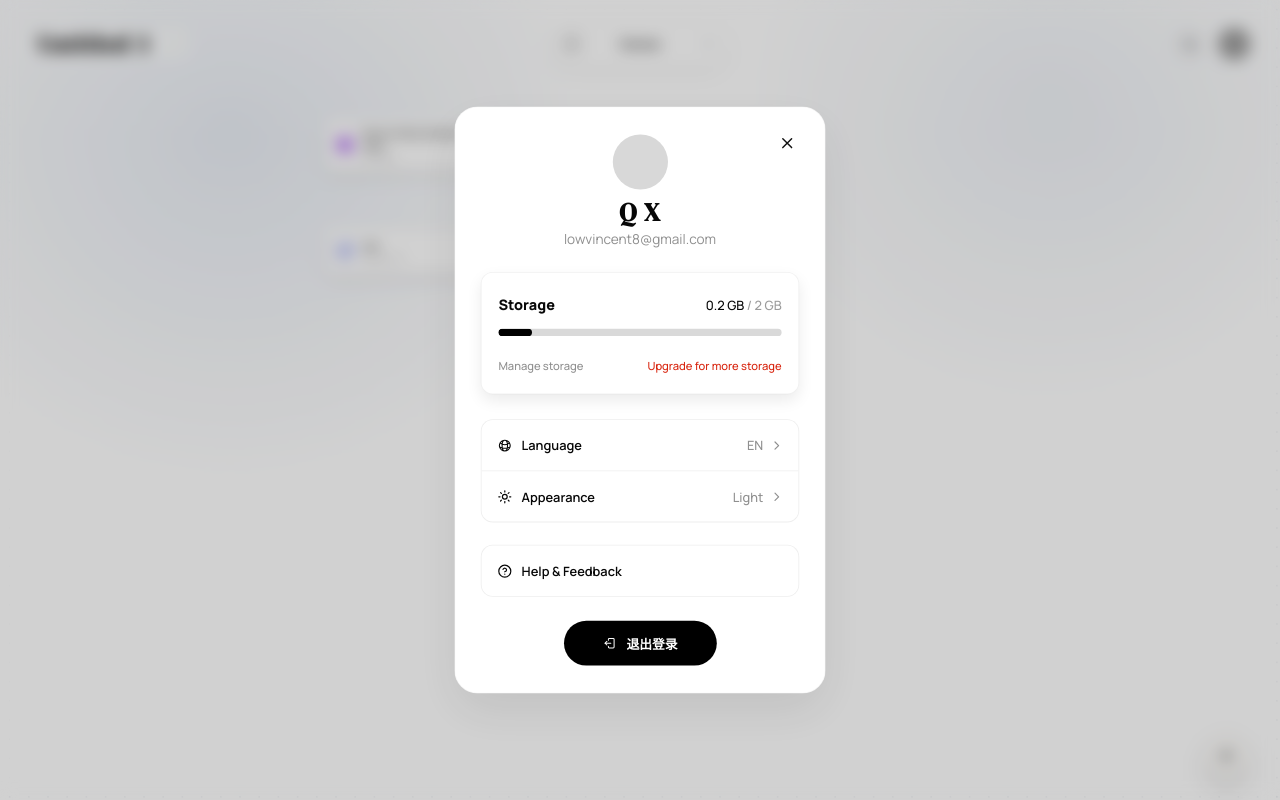
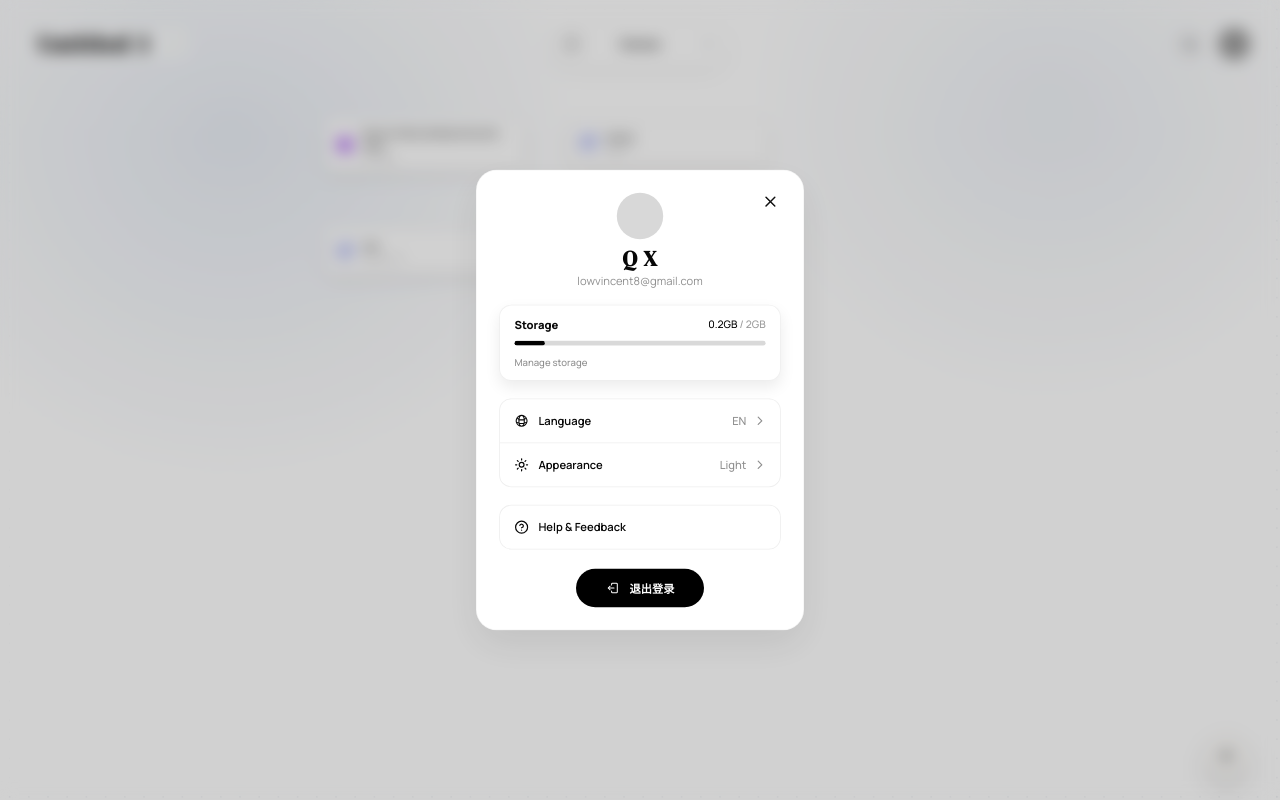
Before and after one commit to vincentlow02/intoday0, a React (Vite) app: page / in a window 1280 px wide. Both pictures are taken after a click on the button 1234 px from the left and 44 px from the top of the page. Built offline with nearby package versions, Linux system fonts and the light colour scheme; grey boxes are pictures that could not be loaded.

Commit message:
Refine compact account settings modal

```diff
--- a/src/components/DesktopProfilePage.jsx
+++ b/src/components/DesktopProfilePage.jsx
@@ -4,6 +4,9 @@ import { translations } from '../lib/translations';
 import { getUserProfile } from '../userProfile';
 
 const APPEARANCE_OPTIONS = ['light', 'dark'];
+const COMPACT_LANGUAGE_OPTIONS = PROFILE_LANGUAGE_OPTIONS.filter((option) => (
+  ['EN', 'ZH', 'JA', 'TH'].includes(option.value)
+));
 
 const CloseIcon = () => (
   <svg width="22" height="22" viewBox="0 0 24 24" fill="none" aria-hidden="true">
@@ -75,7 +78,7 @@ const SettingsRow = ({
         </span>
       </span>
     </button>
-    {expanded ? <div className="desktop-profile-setting-panel">{children}</div> : null}
+    {expanded ? <div className="desktop-profile-setting-popover">{children}</div> : null}
   </div>
 );
 
@@ -103,6 +106,12 @@ function DesktopProfilePage({
       handleClose();
     }
   }, [handleClose]);
+  const handleStageClick = useCallback((event) => {
+    event.stopPropagation();
+    if (!event.target.closest('.desktop-profile-setting')) {
+      setExpandedSection(null);
+    }
+  }, []);
 
   useEffect(() => {
     if (!open) {
@@ -128,7 +137,7 @@ function DesktopProfilePage({
       <div className="desktop-profile-page-orb desktop-profile-page-orb-left" aria-hidden="true" />
       <div className="desktop-profile-page-orb desktop-profile-page-orb-right" aria-hidden="true" />
 
-      <div className="desktop-profile-stage" onClick={(e) => e.stopPropagation()}>
+      <div className="desktop-profile-stage" onClick={handleStageClick}>
         <button type="button" className="desktop-profile-page-close" onClick={handleClose} aria-label={t.close}>
           <CloseIcon />
         </button>
@@ -151,14 +160,13 @@ function DesktopProfilePage({
           <div className="desktop-profile-storage-card">
             <div className="desktop-profile-storage-header">
               <span>Storage</span>
-              <span><strong>0.2 GB</strong> / 2 GB</span>
+              <span><strong>0.2GB</strong> / 2GB</span>
             </div>
             <div className="desktop-profile-storage-track" aria-hidden="true">
               <span className="desktop-profile-storage-fill" />
             </div>
             <div className="desktop-profile-storage-footer">
               <span>Manage storage</span>
-              <button type="button">Upgrade for more storage</button>
             </div>
           </div>
 
@@ -171,7 +179,7 @@ function DesktopProfilePage({
               onClick={() => setExpandedSection((current) => (current === 'language' ? null : 'language'))}
             >
               <div className="desktop-profile-choice-grid">
-                {PROFILE_LANGUAGE_OPTIONS.map((option) => (
+                {COMPACT_LANGUAGE_OPTIONS.map((option) => (
                   <button
                     key={option.value}
                     type="button"
--- a/src/styles/desktop.css
+++ b/src/styles/desktop.css
@@ -261,8 +261,8 @@
 
 .desktop-profile-page-close {
   position: absolute;
-  top: 28px;
-  right: 30px;
+  top: 22px;
+  right: 24px;
   z-index: 2;
   width: 34px;
   height: 34px;
@@ -294,11 +294,11 @@
 .desktop-profile-stage {
   position: relative;
   z-index: 1;
-  width: min(100%, 464px);
+  width: min(100%, 410px);
   max-height: calc(100vh - 56px);
   background: var(--desktop-profile-surface-strong);
-  border-radius: 29px;
-  box-shadow: 0 22px 60px rgba(17, 17, 17, 0.08);
+  border-radius: 26px;
+  box-shadow: 0 18px 48px rgba(17, 17, 17, 0.08);
   display: flex;
   flex-direction: column;
   align-items: center;
@@ -315,7 +315,7 @@
   display: flex;
   flex-direction: column;
   align-items: center;
-  padding: 34px 32px 34px;
+  padding: 28px 28px 28px;
   overflow-y: auto;
 }
 
@@ -327,8 +327,8 @@
 }
 
 .desktop-profile-avatar-frame {
-  width: 69px;
-  height: 69px;
+  width: 58px;
+  height: 58px;
   border-radius: 999px;
   padding: 0;
   border: none;
@@ -354,9 +354,9 @@
 }
 
 .desktop-profile-title {
-  margin: 12px 0 0;
+  margin: 10px 0 0;
   font-family: "DM Serif Display", "Playfair Display", Georgia, serif;
-  font-size: 32px;
+  font-size: 27px;
   font-style: normal;
   font-weight: 800;
   letter-spacing: 0.04em;
@@ -365,15 +365,15 @@
 }
 
 .desktop-profile-subtitle {
-  margin: 8px 0 0;
+  margin: 7px 0 0;
   color: var(--desktop-profile-muted);
-  font-size: 17px;
+  font-size: 14px;
   line-height: 1.2;
 }
 
 .desktop-profile-card {
   width: 100%;
-  margin-top: 31px;
+  margin-top: 22px;
   border-radius: 15px;
   border: 1px solid var(--desktop-profile-border);
   background: var(--desktop-profile-surface);
@@ -381,18 +381,22 @@
 }
 
 .desktop-profile-card-single {
-  margin-top: 28px;
+  margin-top: 22px;
 }
 
 .desktop-profile-setting+.desktop-profile-setting {
   border-top: 1px solid var(--desktop-profile-border);
+}
+
+.desktop-profile-setting {
+  position: relative;
 }
 
 .desktop-profile-setting-trigger,
 .desktop-profile-static-row {
   width: 100%;
-  min-height: 63px;
-  padding: 0 18px;
+  min-height: 54px;
+  padding: 0 16px;
   border: 0;
   background: transparent;
   color: inherit;
@@ -433,12 +437,12 @@
 
 .desktop-profile-setting-label {
   color: var(--desktop-profile-ink);
-  font-size: 16px;
+  font-size: 14px;
   font-weight: 600;
 }
 
 .desktop-profile-setting-value {
-  font-size: 16px;
+  font-size: 14px;
   font-weight: 500;
 }
 
@@ -451,14 +455,23 @@
   transform: rotate(90deg);
 }
 
-.desktop-profile-setting-panel {
-  padding: 0 14px 14px;
+.desktop-profile-setting-popover {
+  position: absolute;
+  top: 44px;
+  right: 12px;
+  z-index: 8;
+  min-width: 108px;
+  padding: 6px;
+  border: 1px solid rgba(17, 17, 17, 0.07);
+  border-radius: 14px;
+  background: #ffffff;
+  box-shadow: 0 14px 34px rgba(17, 17, 17, 0.14);
 }
 
 .desktop-profile-choice-grid {
   display: flex;
-  flex-wrap: wrap;
-  gap: 8px;
+  flex-direction: column;
+  gap: 2px;
 }
 
 .desktop-profile-choice-grid-compact .desktop-profile-choice {
@@ -466,14 +479,15 @@
 }
 
 .desktop-profile-choice {
-  min-width: 51px;
-  padding: 7px 11px;
-  border-radius: 999px;
+  min-width: 86px;
+  padding: 8px 10px;
+  border-radius: 10px;
   border: 1px solid transparent;
-  background: var(--desktop-profile-chip);
+  background: transparent;
   color: var(--desktop-profile-ink);
-  font-size: 0.74rem;
+  font-size: 12px;
   font-weight: 700;
+  text-align: left;
   cursor: pointer;
   transition:
     transform 0.18s ease,
@@ -482,13 +496,13 @@
     color 0.18s ease;
 }
 
-.desktop-profile-choice:hover,
-.desktop-profile-setting-trigger:hover,
-.desktop-profile-page-close:hover,
+.desktop-profile-choice:hover {
+  background: #f7f7f7;
+}
 
 .desktop-profile-choice.is-active {
-  background: var(--desktop-profile-chip-active);
-  color: var(--desktop-profile-chip-active-ink);
+  background: #f2f2f2;
+  color: #050505;
 }
 
 
@@ -1433,8 +1447,8 @@ body.desktop-task-dragging .desktop-canvas-card-shell * {
 
 .desktop-profile-storage-card {
   width: 100%;
-  margin-top: 31px;
-  padding: 28px 21px 25px;
+  margin-top: 21px;
+  padding: 14px 18px 14px;
   border: 1px solid rgba(17, 17, 17, 0.06);
   border-radius: 15px;
   background: #ffffff;
@@ -1451,13 +1465,13 @@ body.desktop-task-dragging .desktop-canvas-card-shell * {
 
 .desktop-profile-storage-header {
   color: #090909;
-  font-size: 18px;
+  font-size: 14px;
   font-weight: 800;
 }
 
 .desktop-profile-storage-header span:last-child {
   color: #9b9b9b;
-  font-size: 16px;
+  font-size: 13px;
   font-weight: 500;
 }
 
@@ -1467,8 +1481,8 @@ body.desktop-task-dragging .desktop-canvas-card-shell * {
 }
 
 .desktop-profile-storage-track {
-  height: 9px;
-  margin-top: 18px;
+  height: 6px;
+  margin-top: 11px;
   border-radius: 999px;
   background: #d9d9d9;
   overflow: hidden;
@@ -1483,26 +1497,17 @@ body.desktop-task-dragging .desktop-canvas-card-shell * {
 }
 
 .desktop-profile-storage-footer {
-  margin-top: 28px;
+  margin-top: 12px;
   color: #8f8f8f;
-  font-size: 14px;
+  font-size: 12px;
   font-weight: 500;
 }
 
-.desktop-profile-storage-footer button {
-  border: 0;
-  background: transparent;
-  color: #d8240e;
-  font-size: 14px;
-  font-weight: 500;
-  cursor: pointer;
-}
-
 .desktop-profile-logout-button {
-  min-width: 191px;
-  min-height: 56px;
-  margin-top: 30px;
-  padding: 0 28px;
+  min-width: 160px;
+  min-height: 48px;
+  margin-top: 24px;
+  padding: 0 24px;
   border: 0;
   border-radius: 999px;
   background: #000000;
@@ -1511,7 +1516,7 @@ body.desktop-task-dragging .desktop-canvas-card-shell * {
   align-items: center;
   justify-content: center;
   gap: 12px;
-  font-size: 16px;
+  font-size: 14px;
   font-weight: 800;
   cursor: pointer;
 }
```
